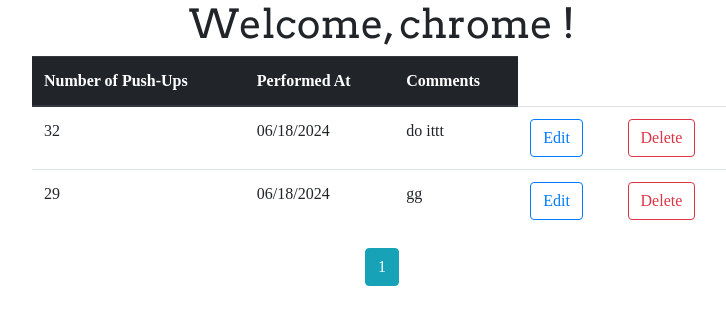
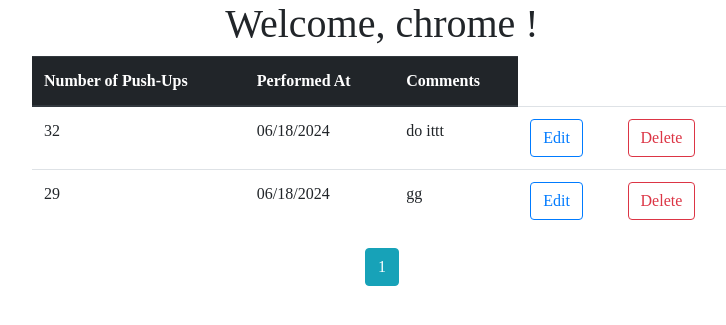
Before and after one commit to sachinsr11/pushup-logger-flask, a Flask app: page /all in a window 1280 px wide. Shown: the part 56-381 px from the top of the page, without its empty margins (258-984 px from the left). Run offline with Flask 3, Linux system fonts and the light colour scheme; a user stored in the database is signed in; data comes from the database, SQL or seed files in the repository; some libraries are stand-ins or nearby versions.

Commit message:
Update extended_beauty.css

```diff
--- a/pushup/static/extended_beauty.css
+++ b/pushup/static/extended_beauty.css
@@ -2,7 +2,7 @@ h1,
 h2,
 h4,
 p {
-  font-family: "Arvo", serif;
+  font-family: "Playfair Display", serif;
 }
 
 p {
```
